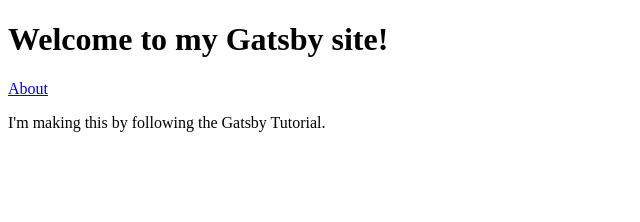
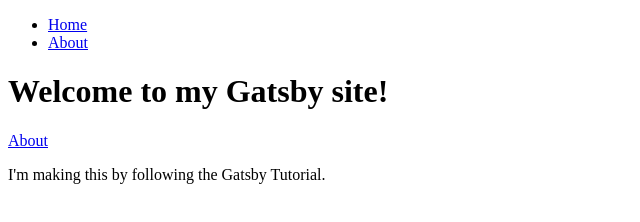
Before and after one commit to woodoru/WOODORU, a Gatsby site: page / in a window 1280 px wide. Shown: the whole page, without its empty margins (0-640 px from the left). Built offline with nearby package versions, Linux system fonts and the light colour scheme; Gatsby itself is replaced by a stand-in of ours.

Commit message:
Update index.js

```diff
--- a/src/pages/index.js
+++ b/src/pages/index.js
@@ -1,13 +1,16 @@
 import * as React from 'react'
 import  { Link } from 'gatsby'
+import Layout from '../components/layout'
 
 const IndexPage = () => {
   return (
     <main>
+      <Layout pateTitle = "Home Page">
       <title>Home Page</title>
       <h1>Welcome to my Gatsby site!</h1>
       <Link to = "/about">About</Link>
       <p>I'm making this by following the Gatsby Tutorial.</p>
+      </Layout>
     </main>
   )
 }
```
